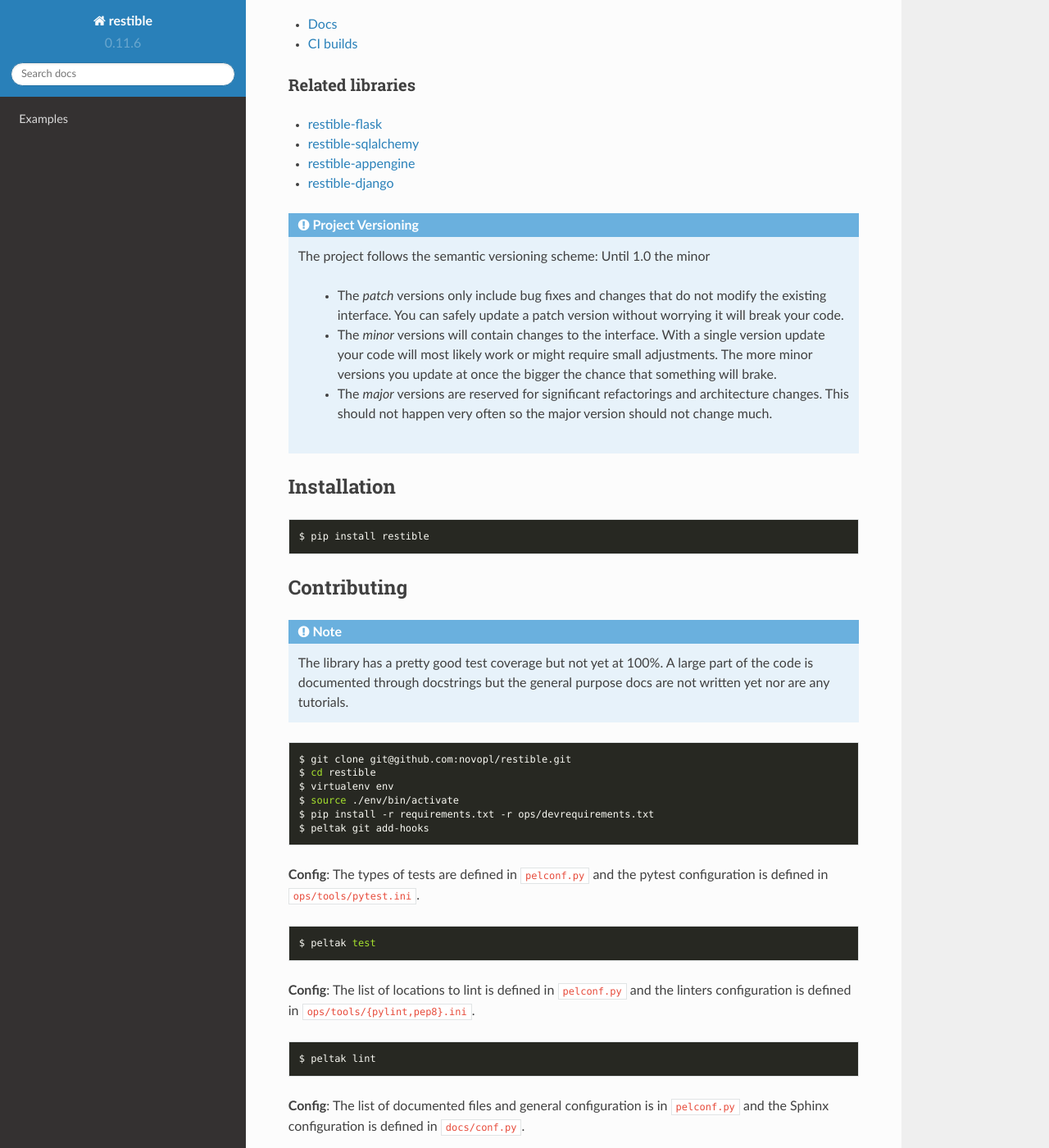
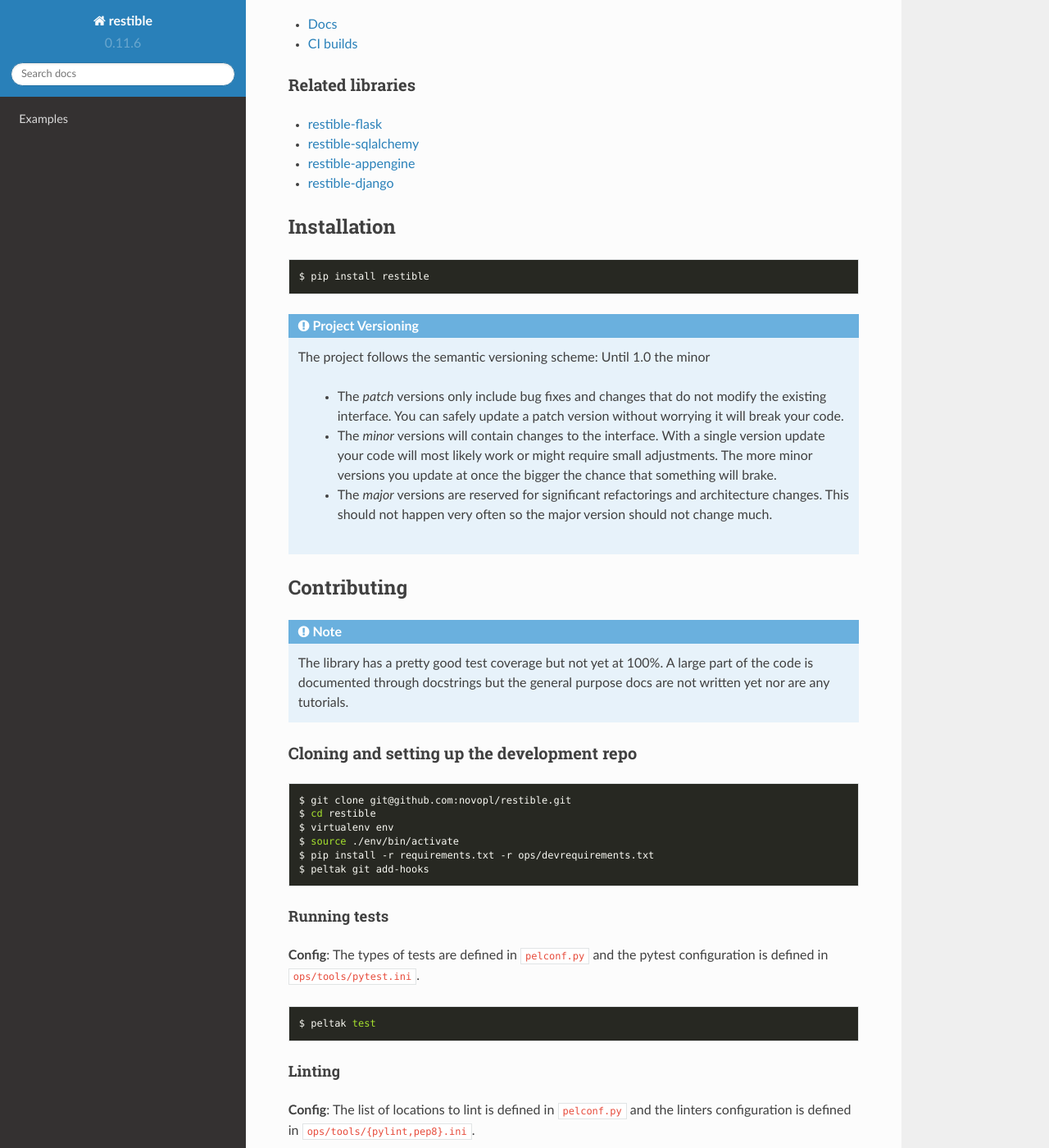
Before and after one commit to novopl/restible, a Sphinx documentation site: the page built from docs/index.rst, in a window 1280 px wide and 1400 px high, scrolled down 398 px. Shown: the whole window at 82% size. Built offline with Sphinx 7.4.7 and the Read the Docs theme 2.0.0, drawn with Linux system fonts in a browser that asks for light colours; formulas are drawn with MathJax 3; pages that are not in the unit, such as notebooks, are missing from menus; some of the changed lines change nothing that is shown.

Commit message:
Update docs

```diff
--- a/README.rst
+++ b/README.rst
@@ -2,7 +2,7 @@
 restible
 ########
 
-.. readme_inclusion_marker
+.. readme_intro_start
 
 **restible** is a python library for creating consistent code for REST APIs
 across different frameworks. The main motivation was that the framework used
@@ -16,29 +16,12 @@
 - `CI builds <https://circleci.com/gh/novopl/restible>`_
 
 Related libraries
-~~~~~~~~~~~~~~~~~
+-----------------
 
 - `restible-flask <https://github.com/novopl/restible-flask>`_
 - `restible-sqlalchemy <https://github.com/novopl/restible-sqlalchemy>`_
 - `restible-appengine <https://github.com/novopl/restible-appengine>`_
 - `restible-django <https://github.com/novopl/restible-django>`_
-
-
-.. admonition:: Project Versioning
-
-    The project follows the semantic versioning scheme: Until 1.0 the minor
-
-        * The *patch* versions only include bug fixes and changes that do not
-          modify the existing interface. You can safely update a patch version
-          without worrying it will break your code.
-        * The *minor* versions will contain changes to the interface. With a
-          single version update your code will most likely work or might require
-          small adjustments. The more minor versions you update at once the
-          bigger the chance that something will brake.
-        * The *major* versions are reserved for significant refactorings and
-          architecture changes. This should not happen very often so the major
-          version should not change much.
-
 
 
 Installation
@@ -48,6 +31,9 @@
 
     $ pip install restible
 
+.. readme_intro_end
+
+.. readme_content_start
 
 Contributing
 ============
--- a/docs/index.rst
+++ b/docs/index.rst
@@ -13,4 +13,23 @@
 
 
 .. include:: ../README.rst
-    :start-after: readme_inclusion_marker
+    :start-after: readme_intro_start
+    :end-before: readme_intro_end
+
+.. admonition:: Project Versioning
+
+    The project follows the semantic versioning scheme: Until 1.0 the minor
+
+        * The *patch* versions only include bug fixes and changes that do not
+          modify the existing interface. You can safely update a patch version
+          without worrying it will break your code.
+        * The *minor* versions will contain changes to the interface. With a
+          single version update your code will most likely work or might require
+          small adjustments. The more minor versions you update at once the
+          bigger the chance that something will brake.
+        * The *major* versions are reserved for significant refactorings and
+          architecture changes. This should not happen very often so the major
+          version should not change much.
+
+.. include:: ../README.rst
+    :start-after: readme_content_start
```
